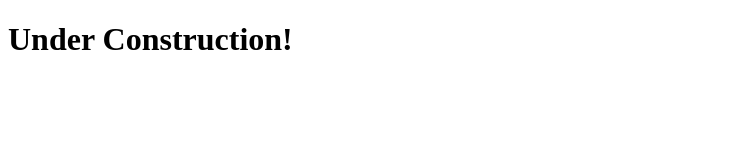
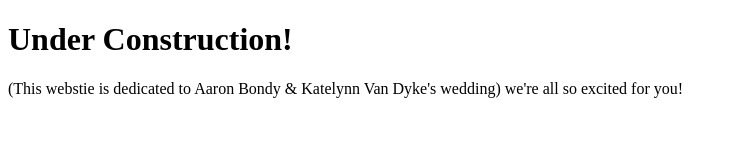
Before and after one commit to KatelynVanDyke/wedding-website, a plain HTML site: page index.html in a window 1280 px wide. Shown: the whole page, without its empty margins (0-737 px from the left). Drawn offline with Linux system fonts and the light colour scheme.

Commit message:
Update index.html

```diff
--- a/index.html
+++ b/index.html
@@ -5,5 +5,6 @@
   </head>
   <body>
     <h1>Under Construction!</h1>
+    <p>(This webstie is dedicated to Aaron Bondy & Katelynn Van Dyke's wedding) we're all so excited for you!</p
   </body>
 </html>
```
